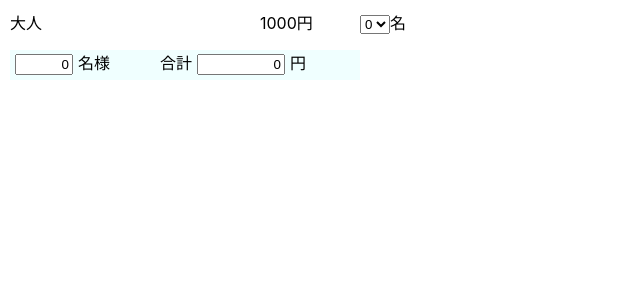
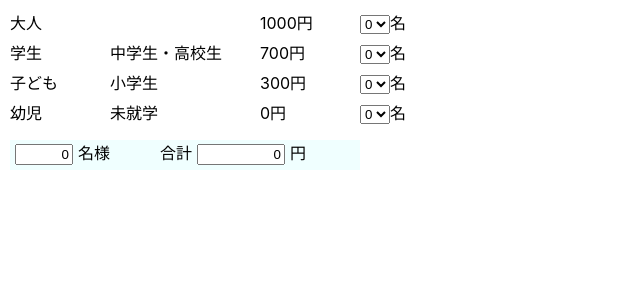
Before and after one commit to fusho-takahashi/react-ts-tutorial, a React (Create React App) app: page / in a window 1280 px wide. Shown: the top 300 px of the page, without its empty margins (0-640 px from the left). Built offline with nearby package versions, Linux system fonts and the light colour scheme.

Commit message:
add more 3 details as array

```diff
--- a/src/App.tsx
+++ b/src/App.tsx
@@ -55,7 +55,8 @@
 }
 
 class AdmissionFeeCalculator extends React.Component {
-  private detail: DetailProps = {
+  private details: DetailProps[] = [
+    {
       classification: {
         name: "大人",
         description: "",
@@ -63,12 +64,46 @@
         numOfPeople: 0,
         totalPrice: 0
       }
+    },
+    {
+      classification: {
+        name: "学生",
+        description: "中学生・高校生",
+        unitPrice: 700,
+        numOfPeople: 0,
+        totalPrice: 0,
       }
+    },
+    {
+      classification: {
+        name: "子ども",
+        description: "小学生",
+        unitPrice: 300,
+        numOfPeople: 0,
+        totalPrice: 0,
+      }
+    },
+    {
+      classification: {
+        name: "幼児",
+        description: "未就学",
+        unitPrice: 0,
+        numOfPeople: 0,
+        totalPrice: 0,
+      }
+    },
+  ];
+
 
   render() {
+    const detailsJsx = this.details.map((fc, index) => {
+      return (
+        <Detail key={index.toString()} classification={fc.classification} />
+      )
+    })
     return (
       <>
-        <Detail classification={this.detail.classification} />
+        {detailsJsx}
         <Summary />
       </>
     )
```
Lines whose indentation alone changed are shown as unchanged.
